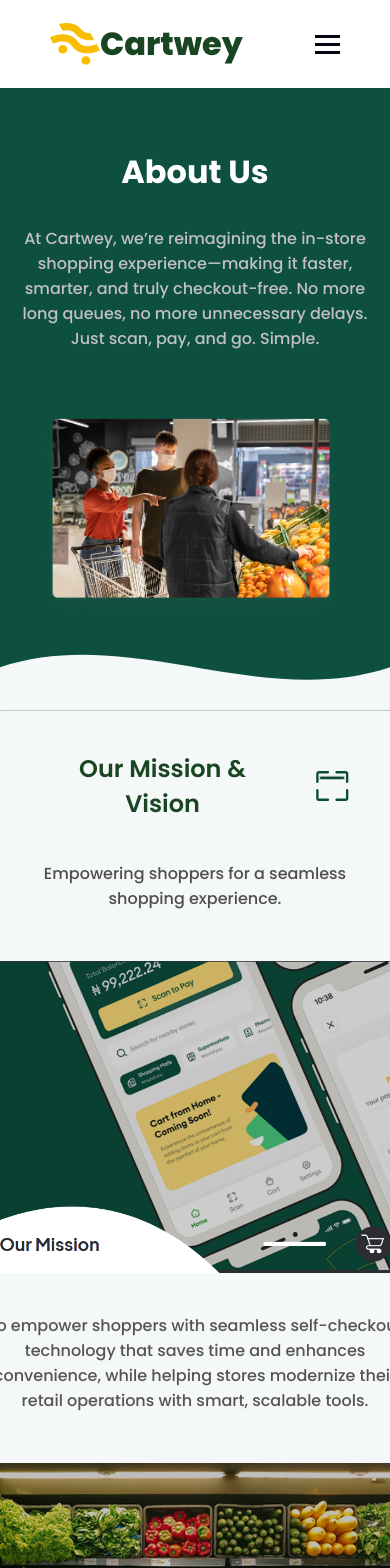
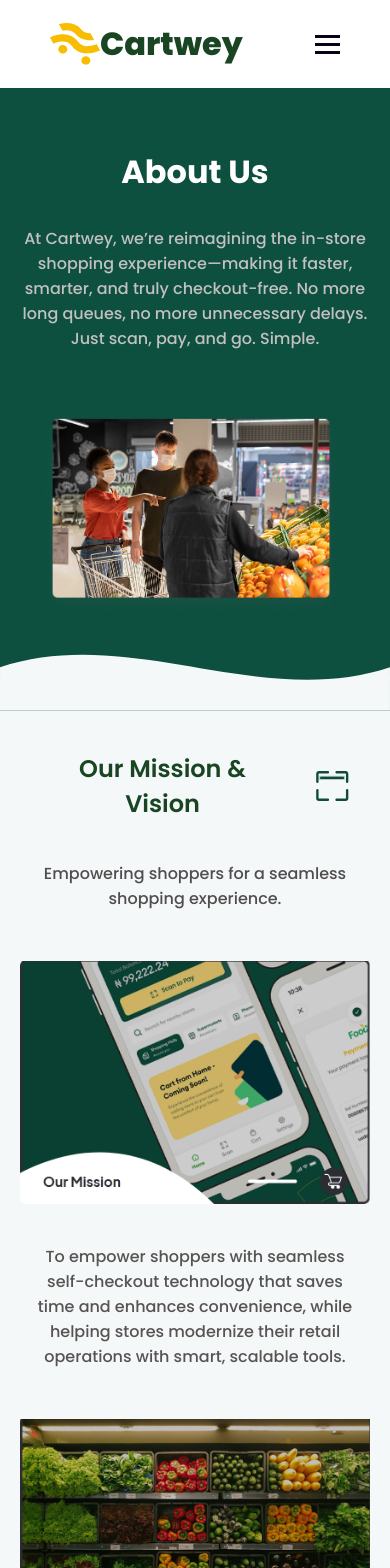
Before and after one commit to Adex324/cartwey_clone, a React (Vite) app: page /about in a window 390 px wide. Shown: the top 1568 px of the page. Built offline with nearby package versions, Linux system fonts and the light colour scheme.

Commit message:
Trigger rebuild

```diff
--- a/src/pages/About.css
+++ b/src/pages/About.css
@@ -305,3 +305,16 @@
       font-weight: 500;
      }
   }
+  @media (max-width: 798px) {
+    .mis_div img{
+      width: 350px;
+    }
+    .last{
+
+
+
+      width: 90%;
+
+
+  }
+}
```
